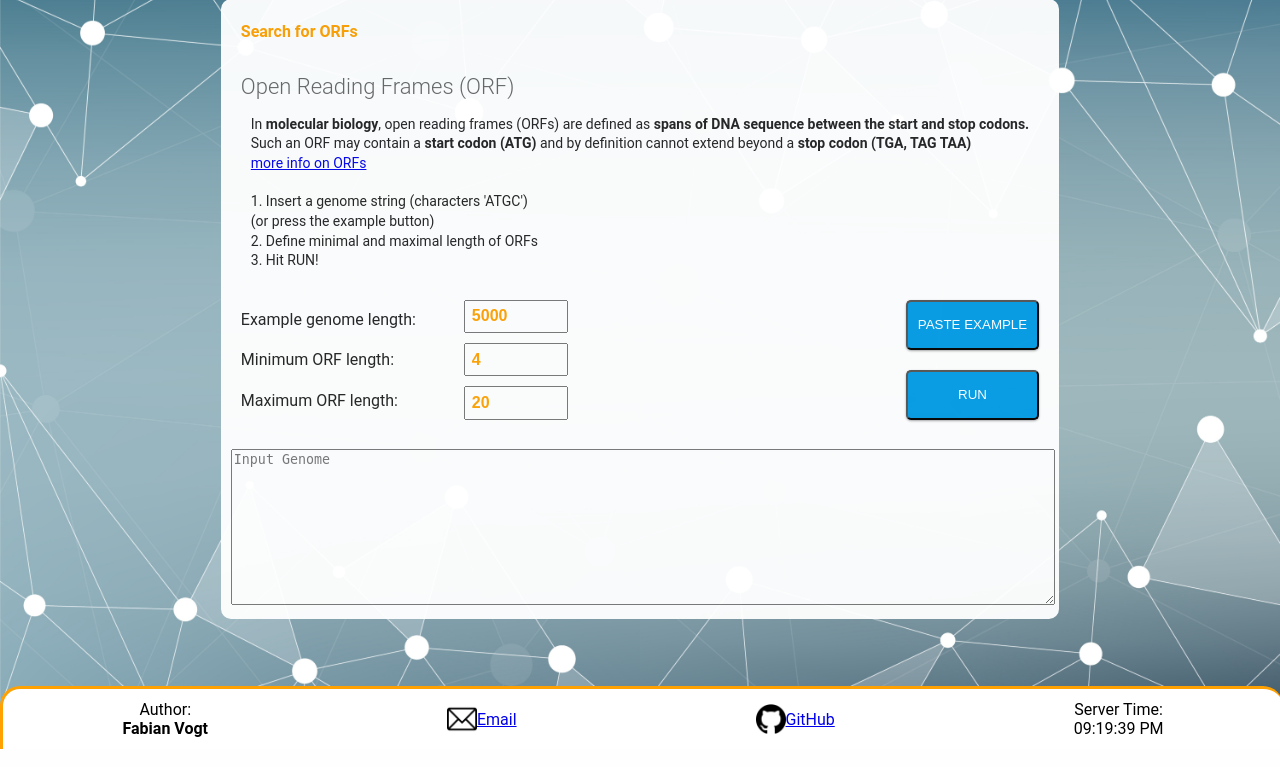
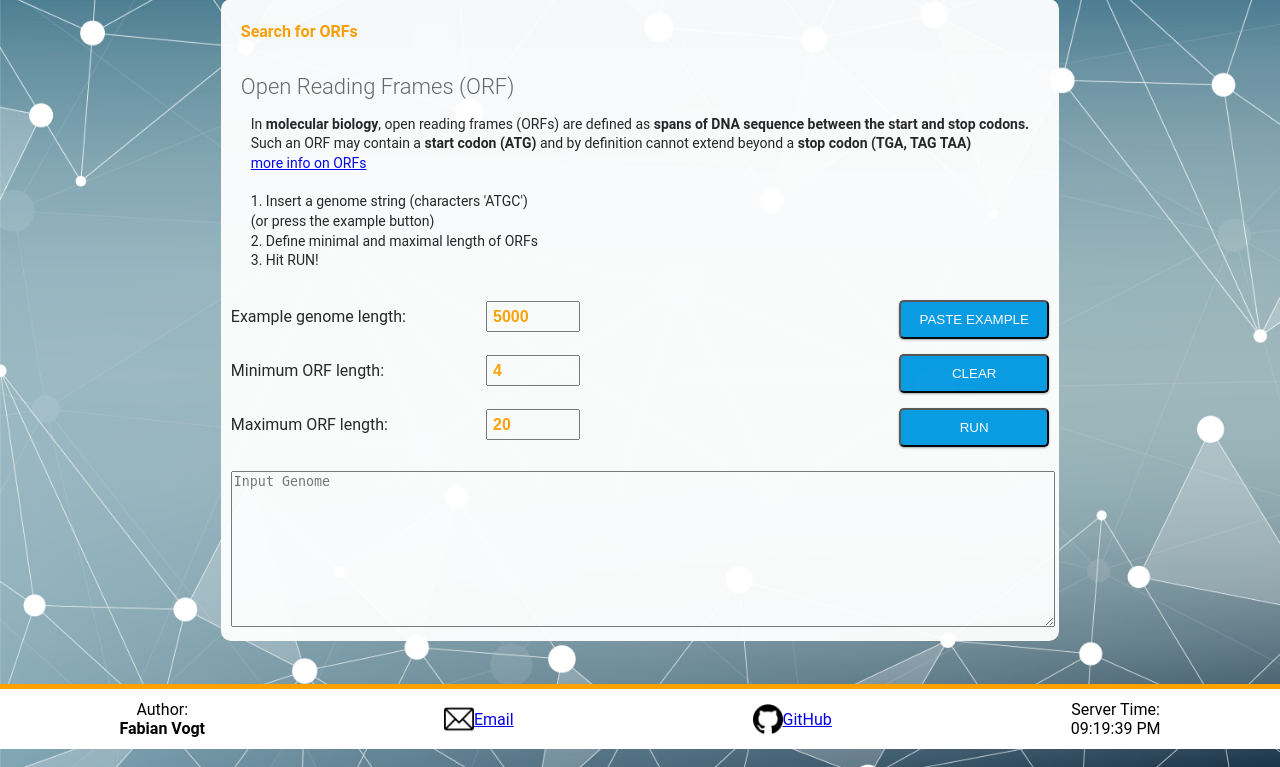
Before and after one commit to fabianxvogt/ORF-webapp, a Flask app: page / in a window 1280 px wide. Shown: the part 51-818 px from the top of the page. Run offline with Flask 2, Linux system fonts and the light colour scheme.

Commit message:
added error popup; new close button

```diff
--- a/server/src/templates/index.html
+++ b/server/src/templates/index.html
@@ -7,6 +7,13 @@
         <link rel="stylesheet" href="styles.css">
     </head>
     <body>
+        <div class="hover_bkgr_fricc" id="no_genome_label">
+            <span class="helper"></span>
+            <div>
+                <div onclick="exit_popup()" class="popupCloseButton">&times;</div>
+                Insert a genome! <br> (Or press the 'PASTE EXAMPLE' button)
+            </div>
+        </div>
         <div class="body_div" >
 
             <div class="flex-container">
@@ -23,26 +30,42 @@
                             <p>1. Insert a genome string (characters 'ATGC')<br> (or press the example button)<br>2. Define minimal and maximal length of ORFs<br>3. Hit RUN!</p><br>
                         </div>
                         <div class="fields_div">
-                                <div class="label_input_div">
-                                    <div class="length_labels_div">
-                                        <label for="dna">Example genome length:</label><br>
-                                        <label for="min">Minimum ORF length:</label><br>
-                                        <label for="max">Maximum ORF length:</label>
+                                    <div class="input_row">
+                                        <div class="input_label">
+                                            <label for="dna">Example genome length:</label>
+                                        </div>
+                                        <div class="input_length">
+                                            <input class="length_input" oninput="javascript: if (this.value.length > this.maxLength) this.value = this.value.slice(0, this.maxLength);"
+                                            type = "number" maxlength = "6" type="number" name="example" id="length_example" value="5000"/>
+                                        </div>
+                                        <div class="input_button">
+                                            <button class="blue_button" id="btn_example" onclick="example()">Paste Example</button>
+                                        </div>
                                     </div>
-                                    <div class="length_inputs_div">
-                                            <input class="length_input" oninput="javascript: if (this.value.length > this.maxLength) this.value = this.value.slice(0, this.maxLength);"
-                                            type = "number" maxlength = "7" type="number" name="example" id="length_example" value="5000"/>
+                                    <div class="input_row">
+                                        <div class="input_label">
+                                            <label for="min">Minimum ORF length:</label>
+                                        </div>
+                                        <div class="input_length">
                                             <input class="length_input" oninput="javascript: if (this.value.length > this.maxLength) this.value = this.value.slice(0, this.maxLength);"
                                             type = "number" maxlength = "2" name="min" id="length_min" value="4"/>
+                                        </div>
+                                        <div class="input_button">
+                                            <button class="blue_button" id="btn_clear" onclick="clear_input()">Clear</button>
+                                        </div>
+                                    </div>
+                                    <div class="input_row">
+                                        <div class="input_label">
+                                            <label for="max">Maximum ORF length:</label>
+                                        </div>
+                                        <div class="input_length">
                                             <input class="length_input" oninput="javascript: if (this.value.length > this.maxLength) this.value = this.value.slice(0, this.maxLength);"
                                             type = "number" maxlength = "3" type="number" name="max" id="length_max" value="20"/>
-
+                                        </div>
+                                        <div class="input_button">
+                                            <button class="blue_button" id="btn_run" onclick="run()">Run</button>
+                                        </div>
                                     </div>
-                                </div>
-                                <div class="buttons_div">
-                                    <button class="blue_button" id="btn_example" onclick="example()">Paste Example</button>
-                                    <button class="blue_button" id="btn_run" onclick="run()">Run</button>
-                                </div>
                         </div><br>
                         <textarea placeholder="Input Genome" id="input_genome" rows="10"></textarea>
                     </div>
@@ -54,7 +77,7 @@
                             <h2>Results</h2>
                             <div class="output_buttons_div">
                                 <a class="export_json blue_button" id="exportJSON">Export JSON</a>
-                                <button class="blue_button close_button" onclick="close_results()">X</button>
+                                <div onclick="close_results()" class="popupCloseButton">&times;</div>
                             </div>
                         </div>
                         <br>
@@ -81,7 +104,7 @@
                             </div>
                         </div>
                         <div id="label_no_orfs" class="label_no_orfs">
-                            <label>No ORFs found!</label>
+                            <h1>No ORFs found!</h1>
                         </div>
                     </div>
                 </div>
@@ -106,6 +129,9 @@
 
           <script>
             var ORF_LEN = 0
+            function exit_popup() {
+                document.getElementById("no_genome_label").style.display = "none"
+            }
             function end_loading() {
                 document.getElementById("loader").style.visibility = "hidden"
             }
@@ -200,11 +226,20 @@
                     document.getElementById("input_genome").value = result
                 })
             }
+            function clear_input() {
+                document.getElementById("input_genome").value = ""
+            }
             function example() {
                 random_example(document.getElementById("length_example").value)
             }
 
             function run() {
+                if (document.getElementById("input_genome").value === "") {
+                    document.getElementById("no_genome_label").style.display = "block"
+                    return
+                } else {
+                    exit_popup()
+                }
                 var url = 'https://orf-container1-2nap6n3mua-uc.a.run.app'
                 var local_url = 'http://127.0.0.1:5000'
                 start_loading()
--- a/static/styles.css
+++ b/static/styles.css
@@ -16,7 +16,7 @@ body {
 }
 .length_input {
   padding: 5%;
-  max-width: 100px;
+  max-width: 80px;
 }
 
 .input_div, .output_div {
@@ -73,8 +73,8 @@ footer {
 .length_labels_div {
   display:flex;
   flex-direction: column;
-  justify-content: space-between;
-  margin: 20px auto 20px 0px;
+  justify-content: space-evenly;
+  margin: 00px auto 0px 0px;
 }
 
 .length_inputs_div {
@@ -123,10 +123,7 @@ tbody {
   justify-content: space-around;
   height: 60px;
   align-items: center;
-  border-top: 3px solid #ffa100;
-  border-left: 3px solid #ffa100;
-  border-top-left-radius: 20px;
-  border-top-right-radius: 20px;
+  border-top: 5px solid #ffa100;
   background-color: white;
   color: black;
   font-size: medium;
@@ -175,25 +171,44 @@ tbody {
 .blue_button {
   box-shadow: 0 1px 3px rgba(0,0,0,0.12), 0 1px 2px rgba(0,0,0,0.24);
 
-  height: 50px;
+  height: fit-content;
   text-align: center;
   background: #039be5;
   text-transform: uppercase;
   text-decoration: none;
   color: white;
   padding: 10px;
-  margin-top: 10px;
-  margin-bottom: 10px;
+  margin-top: 0px;
+  margin-bottom: 0px;
   border-radius: 5px;
   display: flex;
   align-items: center;
   justify-content: center;
   cursor:pointer;
+  width: 100%;
 }
 
 .fields_div {
-  display:flex; margin:0px 0px 0px 0px; flex-direction: row; justify-content: space-between; max-width: 100%;
+  display:flex; margin:0px 0px 0px 0px; flex-direction: column; justify-content: space-between; max-width: 100%;
 }
+.input_row {
+  display: flex; flex-direction: row; width: 100%; justify-content: space-between;  align-items: center;
+}
+.input_button {
+  margin-top: 10px;
+  margin-bottom: 5px;
+  margin-left: 5px;
+  width: 30%;
+  max-width: 150px;
+}
+.input_length {
+  margin-right: auto;
+}
+
+.input_label {
+  width: 30%;
+}
+
 h2, input {
   margin-left: 10px; color: #ffa100; font-weight: bold; font-size: 16px; }
 h1 { font-size: 22px; font-weight: 300; color: rgba(0,0,0,0.6); margin: 0 0 16px 10px;}
```
Also changed, not shown: other parts of static/styles.css (+64 -1 lines), server/src/templates/styles.css (+91 -12 lines).
